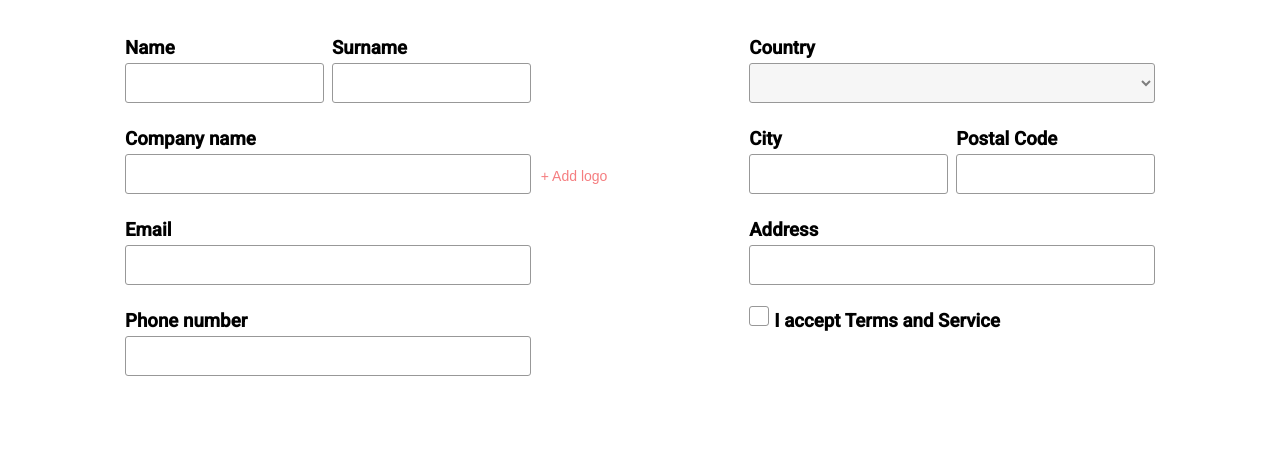
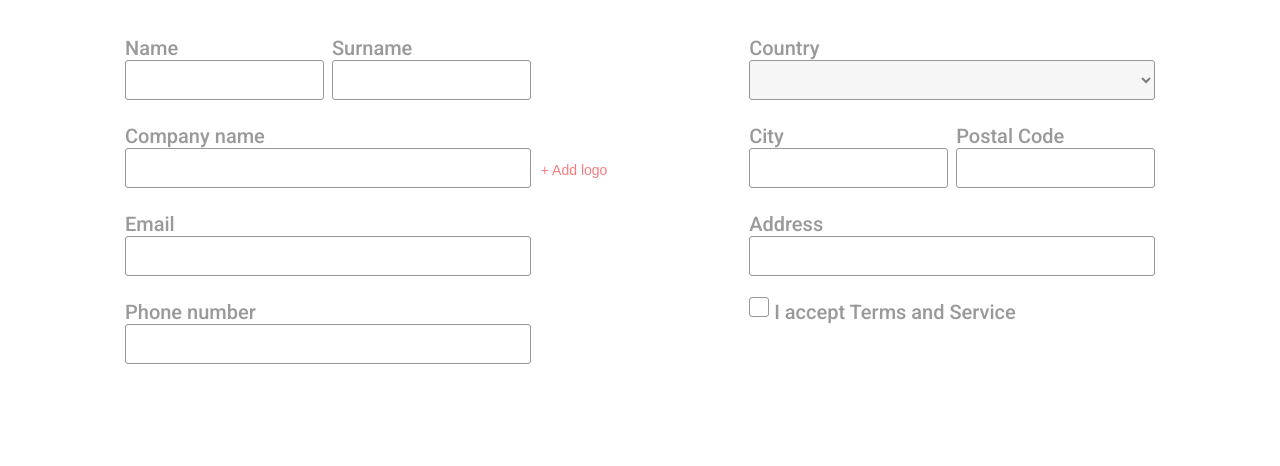
Before and after one commit to AndriiKohut/test1, a plain HTML site: page index.html in a window 1280 px wide. Shown: the part 156-622 px from the top of the page. Drawn offline with Linux system fonts and the light colour scheme.

Commit message:
Update index.html

```diff
--- a/index.html
+++ b/index.html
@@ -24,33 +24,33 @@
                     <form class="form__inner_left">
                         <div class="form__box bigbox">
                             <div class="minibox">
-                                <h3>Name</h3>
+                                <p class="title">Name</p>
                                 <input required class="input" type="text">
                             </div>
                             <div class="minibox">
-                                <h3>Surname</h3>
+                                <p class="title">Surname</p>
                                 <input required class="input" type="text">
                             </div>
                         </div>
                         <div class="minibox">
-                            <h3>Company name</h3>
+                            <p class="title">Company name</p>
                             <input required class="input" type="text">
                             <button class="addlogo" onclick="showFileInput()">+ Add logo</button>
                             <input id="fileInput" type="file" size="50" onchange="processFiles(this.files)">
                         </div>
                         <div class="minibox mail-box">
-                            <h3>Email</h3>
+                            <p class="title">Email</p>
                             <input required class="input" type="email">
                             <button class="mail"></button>
                         </div>
                         <div class="minibox">
-                            <h3>Phone number</h3>
+                            <p class="title">Phone number</p>
                             <input required class="input" type="number">
                         </div>
                     </form>
                     <form class="form__inner_right">
                         <div class="minibox">
-                            <h3>Country</h3>
+                            <p class="title">Country</p>
                             <select name="country" class="input">
                                 <option value="0"></option>
                                 <option value="1">Ukraine</option>
@@ -60,20 +60,20 @@
                         </div>
                         <div class="form__box bigbox">
                             <div class="minibox">
-                                <h3>City</h3>
+                                <p class="title">City</p>
                                 <input required class="input" type="text">
                             </div>
                             <div class="minibox">
-                                <h3>Postal Code</h3>
+                                <p class="title">Postal Code</p>
                                 <input required class="input" type="number">
                             </div>
                         </div>
                         <div class="minibox">
-                            <h3>Address</h3>
+                            <p class="title">Address</p>
                             <input required class="input" type="text">
                         </div>
                         <div id="check" class="form__terms check">
-                            <h3>I accept Terms and Service</h3>
+                            <p class="title">I accept Terms and Service</p>
                             <input required type="checkbox" value="1" name="form">
                         </div>
                     </form>
```
